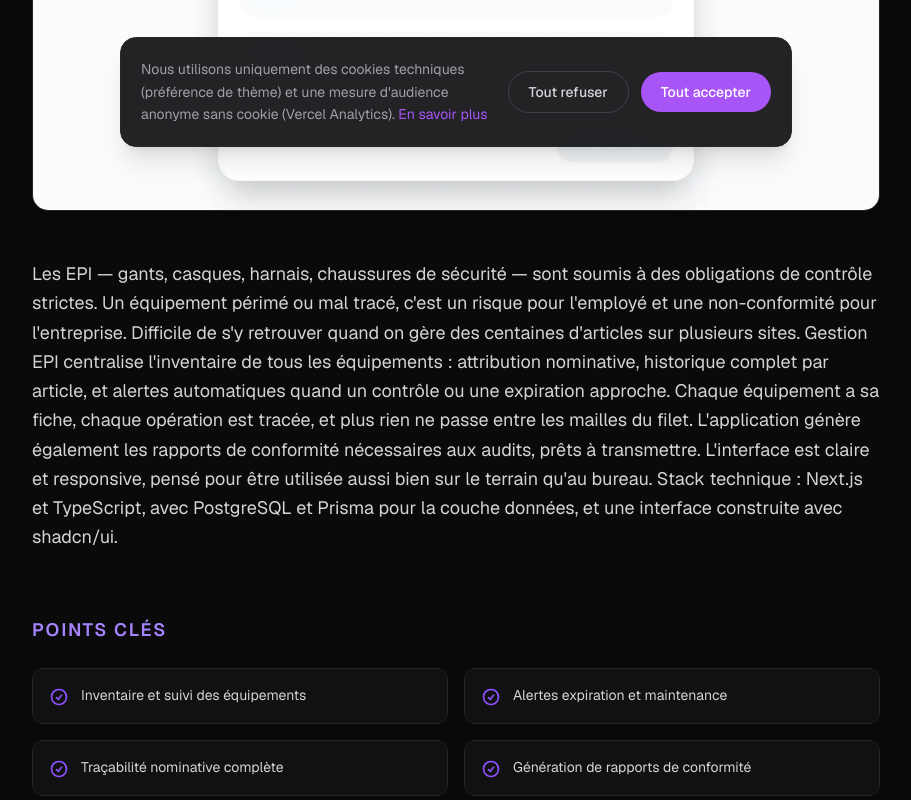
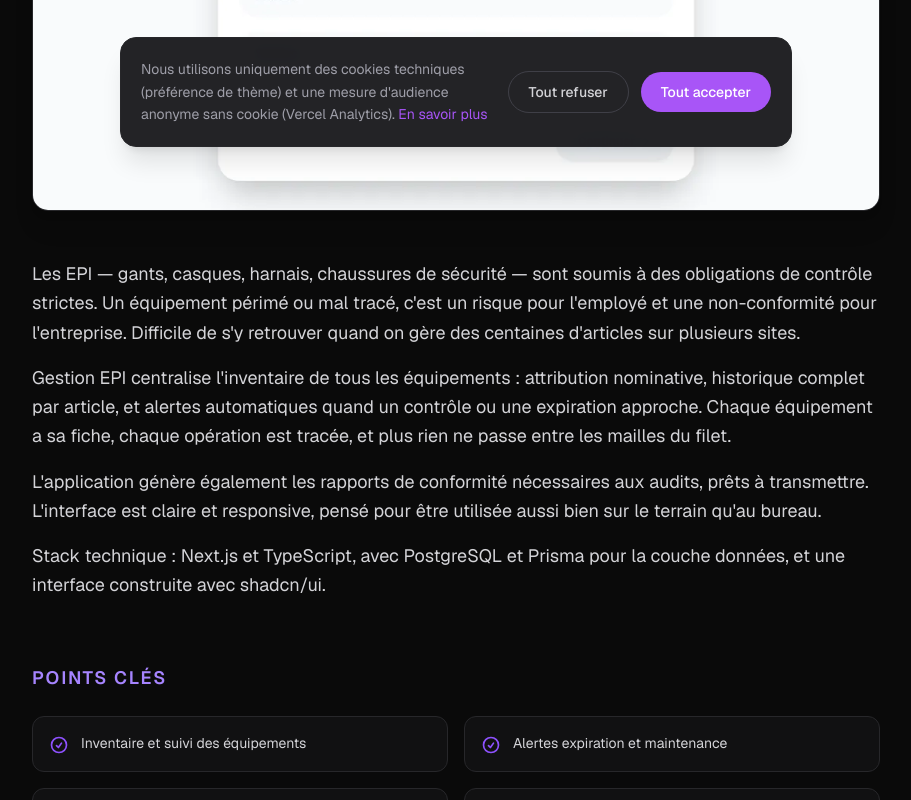
Before and after one commit to FPH-DEV89/fph-solutions, a Next.js app: page /projets/gestion-epi in a window 1280 px wide. Shown: the part 637-1437 px from the top of the page, without its empty margins (184-1095 px from the left). Built offline with nearby package versions, Linux system fonts and the light colour scheme.

Commit message:
style: descriptions projets rendues en paragraphes

```diff
--- a/src/app/(pages)/projets/[slug]/page.tsx
+++ b/src/app/(pages)/projets/[slug]/page.tsx
@@ -147,9 +147,14 @@ export default async function ProjectDetailPage({
 
       {/* Description longue */}
       <section className="mx-auto max-w-4xl px-6 pb-16">
-        <p className="text-lg leading-relaxed text-zinc-700 dark:text-zinc-300">
-          {project.longDescription}
-        </p>
+        {project.longDescription.split("\n\n").map((paragraph, i) => (
+          <p
+            key={i}
+            className="mb-4 text-lg leading-relaxed text-zinc-700 dark:text-zinc-300 last:mb-0"
+          >
+            {paragraph}
+          </p>
+        ))}
       </section>
 
       {/* Highlights */}
```
